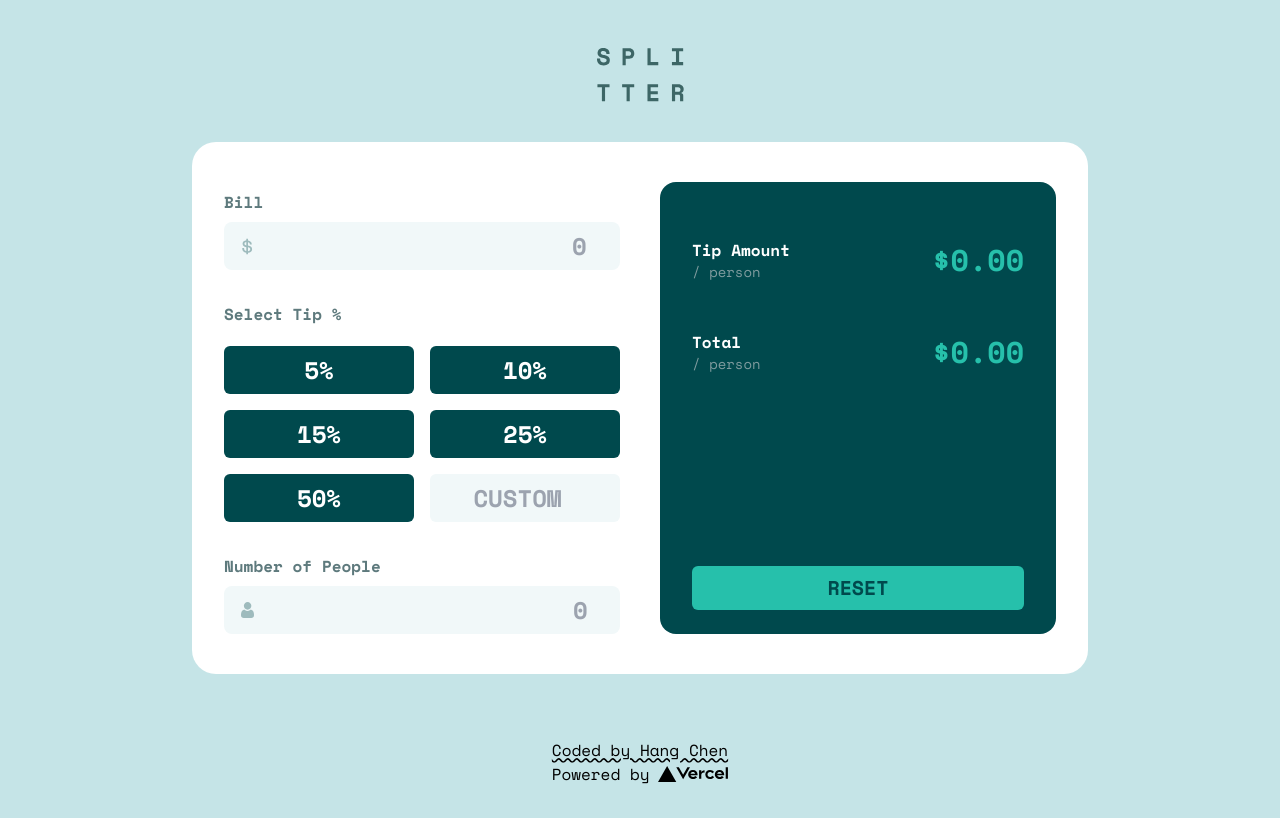
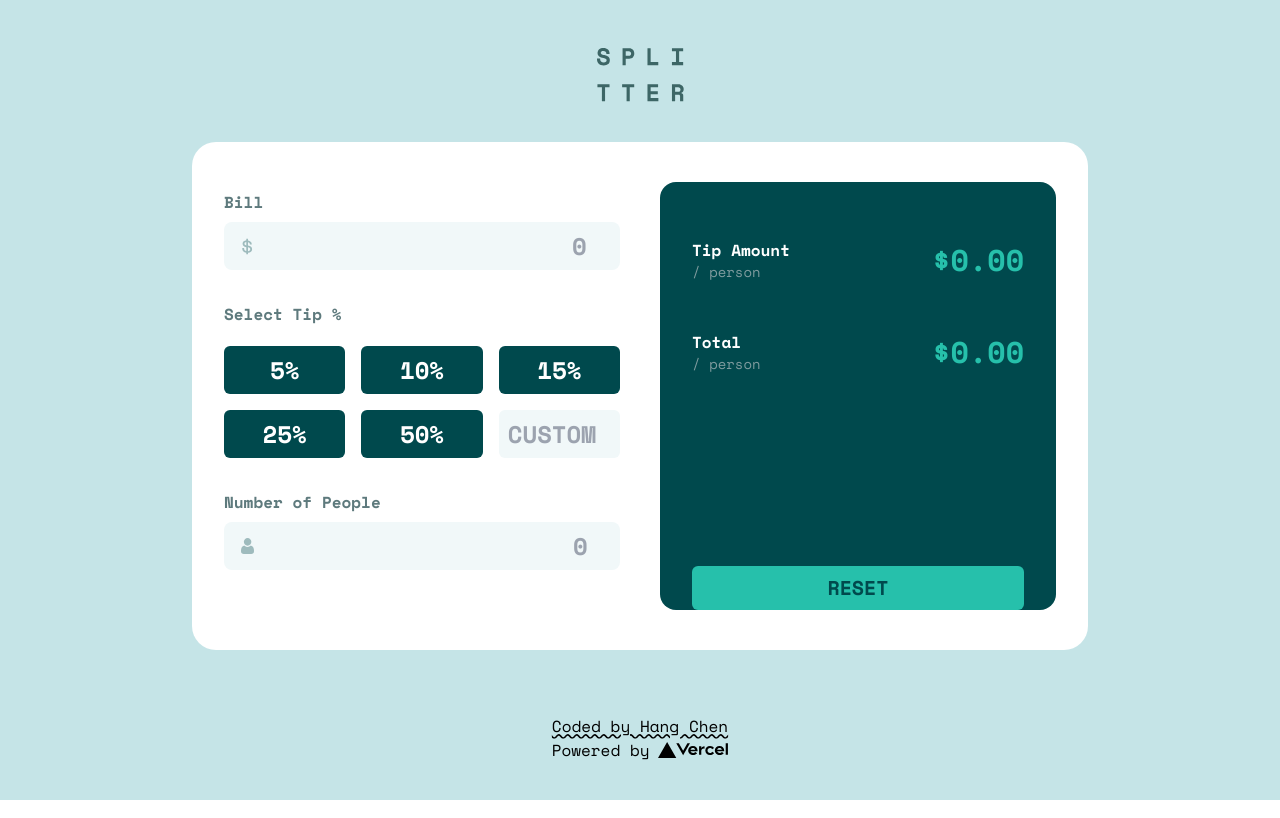
Before and after one commit to HangCcZ/frontend-mentor-challenge-tip-calculator-app, a Next.js app: page / in a window 1280 px wide. Built offline with nearby package versions, Linux system fonts and the light colour scheme.

Commit message:
expand  select tip columns to 3 columns for larger screen

```diff
--- a/pages/index.tsx
+++ b/pages/index.tsx
@@ -71,7 +71,7 @@
             <h2 className="text-md font-semibold text-dark-grayish-cyan">
               Select Tip %
             </h2>
-            <div className="mt-5 grid grid-cols-2 gap-4">
+            <div className="mt-5 grid grid-cols-2 gap-4 md:grid-cols-3">
               {tipRate.map((tipPercent) => (
                 <button
                   key={tipPercent}
```
